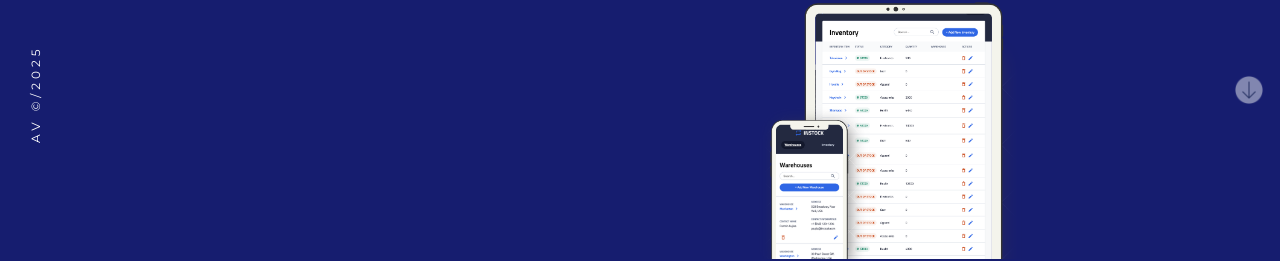
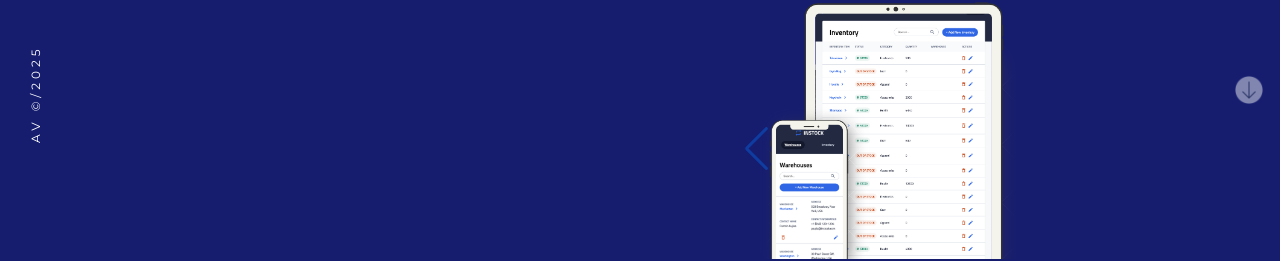
Before and after one commit to Araventura/portfolio-ara-ventura, a React (Vite) app: page / in a window 1280 px wide. Shown: the part 661-922 px from the top of the page. Built offline with nearby package versions, Linux system fonts and the light colour scheme.

Commit message:
add navigation with pagination

```diff
--- a/src/components/Projects/Projects.jsx
+++ b/src/components/Projects/Projects.jsx
@@ -3,21 +3,29 @@ import "./Projects.scss";
 import workImage from "../../assets/images/mobile-tablet.png";
 import dentaShiftImage from "../../assets/images/dentashift.png";
 import purelyChic from "../../assets/images/purelyChic.png";
+
+// Swiper
+import "swiper/css";
+import "swiper/css/navigation";
+import "swiper/css/pagination";
+
 import { Swiper, SwiperSlide } from "swiper/react";
-import "swiper/css";
+import { Navigation, Pagination, Mousewheel, Keyboard } from "swiper/modules";
 
 function Projects() {
   return (
     <div className="projects">
-      <div className="swiper-pagination swiper-pagination-bullets">
-        <span className="swiper-pagination-bullet"></span>
-        <span className="swiper-pagination-bullet"></span>
-        <span className="swiper-pagination-bullet"></span>
-      </div>
       <ul className="home__list">
         <Swiper
           spaceBetween={2}
           slidesPerView={1}
+          cssMode={true}
+          navigation={true}
+          pagination={true}
+          mousewheel={true}
+          keyboard={true}
+          modules={[Navigation, Pagination, Mousewheel, Keyboard]}
+          className="swiper"
           //   onSlideChange={() => console.log("slide change")}
           //   onSwiper={(swiper) => console.log(swiper)}
         >
```
